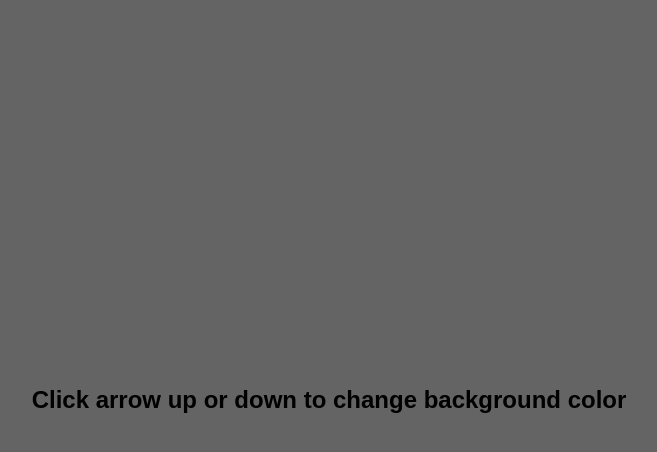
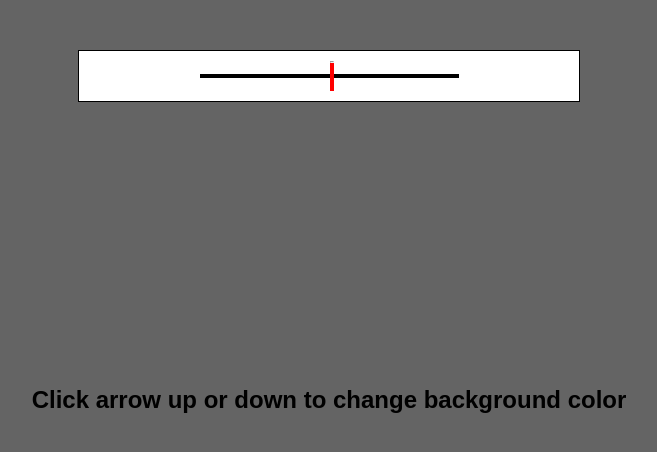
Before and after one commit to PawelDabrowa/adjust-brightness-keypad, a plain HTML site: page index.html in a window 1280 px wide. Shown: the whole page, without its empty margins (311-968 px from the left). Drawn offline with Linux system fonts and the light colour scheme.

Commit message:
add progress bar

```diff
--- a/index.html
+++ b/index.html
@@ -10,6 +10,14 @@
 
 
 <body>
+    <div class="container">
+        <div class="progress-bar">
+            <div class="hr-line">
+                <hr>
+            </div>
+        </div>
+    </div>
+
     <script src="script.js"></script>
 
 </body>
--- a/script.js
+++ b/script.js
@@ -1,5 +1,8 @@
 const divSahdow = document.querySelector('body');
 divSahdow.style.backgroundColor = 'rgb(100, 100, 100)';
+
+const progressBar = document.querySelector('.hr-line');
+progressBar.style.right = '122.5px';
 
 x = 100;
 y = 100;
@@ -21,6 +24,7 @@ const arrowUpKey = () => {
     x += 3;
     y += 3;
     z += 3;
+    progressBar.style.right = `${x}px`
     divSahdow.style.backgroundColor = `rgb(${x}, ${z}, ${y}`;
     h2.textContent = 'Click arrow up or down to change background color';
     h2.style.color = 'white';
@@ -30,6 +34,7 @@ const arrowDownKey = () => {
     x -= 3;
     y -= 3;
     z -= 3;
+    progressBar.style.right = `${x}px`
     divSahdow.style.backgroundColor = `rgb(${x}, ${z}, ${y}`;
     h2.textContent = 'Click arrow up or down to change background color';
     h2.style.color = 'black';
--- a/style.css
+++ b/style.css
@@ -9,3 +9,29 @@ body {
     align-items: center;
     height: 100vh;
 }
+
+.container {
+   position: absolute;
+   display: flex;
+   justify-content: center;
+   align-items: center;
+   top: 50px;
+    height: 50px;
+    width: 500px;
+    border: 1px solid black;
+    background-color: white;
+}
+
+.progress-bar {
+    position: relative;
+border: 2px solid black;
+width:255px;
+}
+
+.hr-line {
+    position: absolute;
+    bottom: -15px;
+    height: 30px;
+    width: 4px;
+    background-color: red;
+}
```
